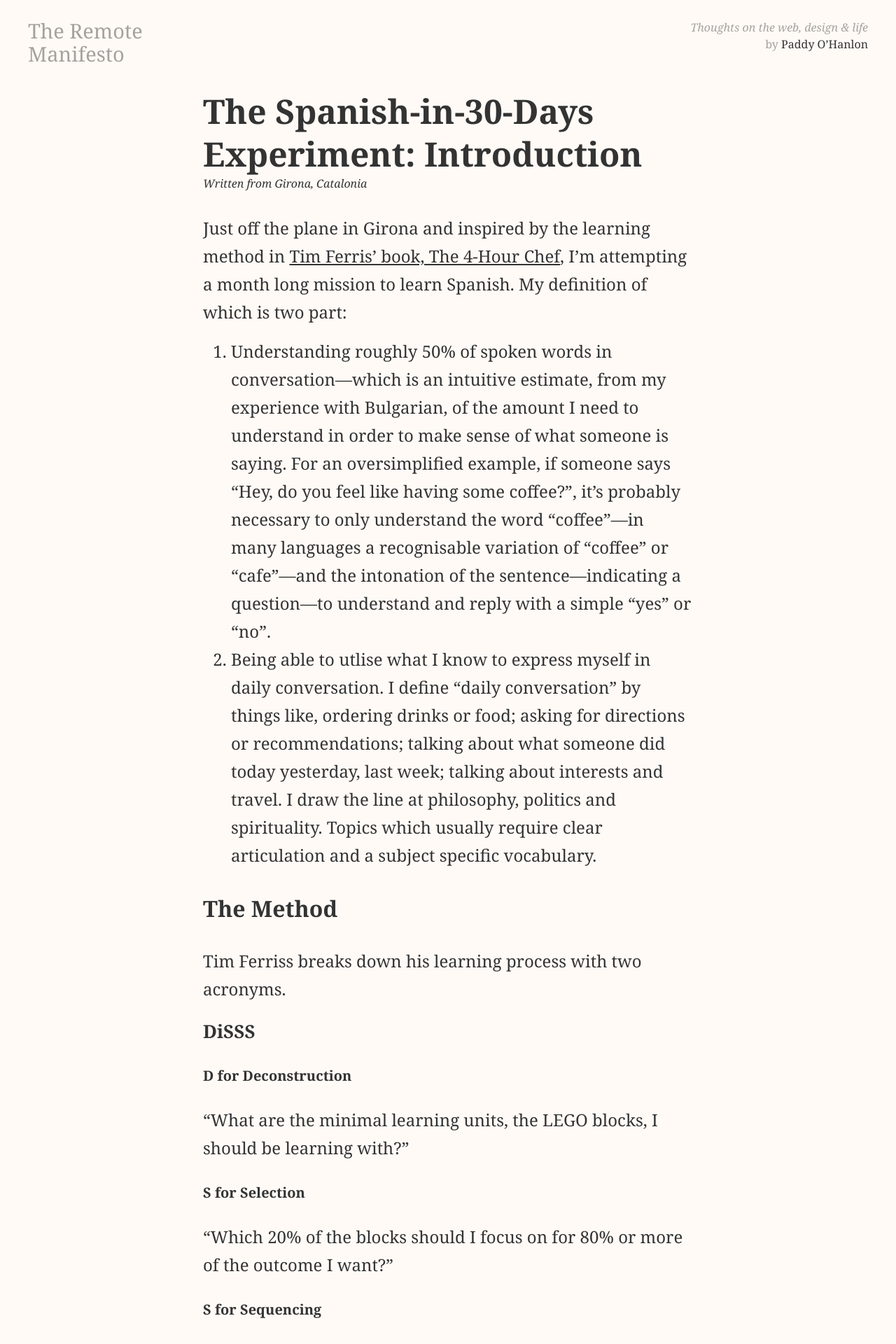
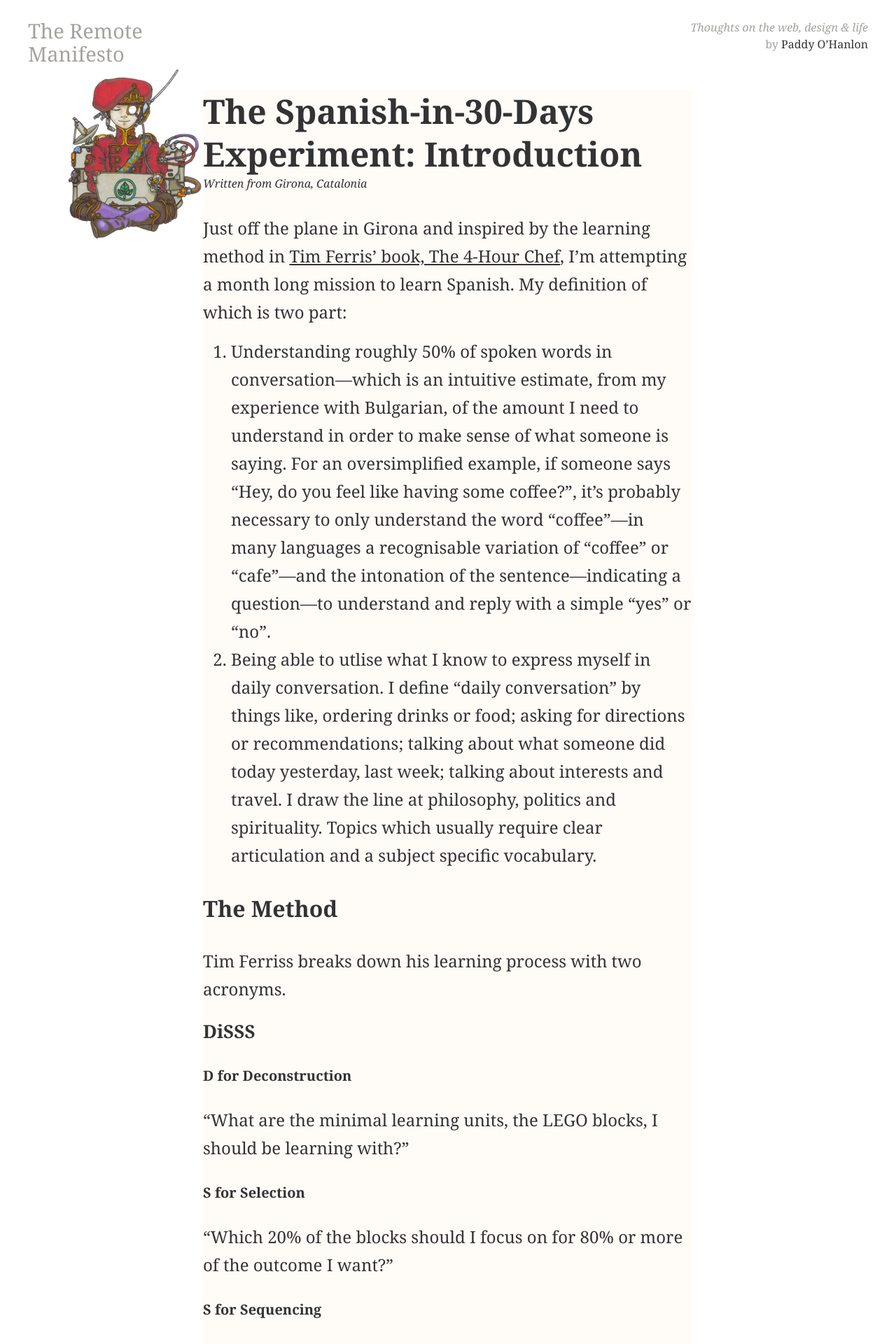
Before and after one commit to paddyohanlon/remote-manifesto, a Jekyll site: the page built from index.html, in a window 1280 px wide. Shown: the top 1920 px of the page at 70% size. Built offline with Jekyll 4.4.1, drawn with Linux system fonts in a browser that asks for light colours; nearby versions of some CDN libraries; Markdown is read by kramdown in place of the engine named in the settings.

```diff
--- a/css/_header.scss
+++ b/css/_header.scss
@@ -1,11 +1,10 @@
 header {
   @include group;
-  padding: prem(27px) prem(20px) 0 prem(20px);
+  padding: prem(27px) prem(20px) prem(238px) prem(20px);
   position: relative;
 
   @media only screen and (min-width: $break-medium) {
-    padding-left: prem(40px);
-    padding-right: prem(40px);
+    padding: prem(27px) prem(40px) 0 prem(40px);;
   }
 
   // <h1> logo
--- a/css/main.css
+++ b/css/main.css
@@ -648,7 +648,7 @@ figcaption {
 
 header {
   zoom: 1;
-  padding: 1.6875rem 1.25rem 0 1.25rem;
+  padding: 1.6875rem 1.25rem 14.875rem 1.25rem;
   position: relative;
 }
 header:before, header:after {
@@ -660,8 +660,7 @@ header:after {
 }
 @media only screen and (min-width: 47.5em) {
   header {
-    padding-left: 2.5rem;
-    padding-right: 2.5rem;
+    padding: 1.6875rem 2.5rem 0 2.5rem;
   }
 }
 header > h1 {
@@ -1213,10 +1212,26 @@ img[src*='http://www.gravatar.com'] {
 }
 
 body {
-  background: #fffaf6;
+  background: url("/assets/communications-officer-by-mark-doherty.png") no-repeat;
+  background-position: center 6.5rem;
   color: #333333;
 }
+@media (min--moz-device-pixel-ratio: 1.3), (-o-min-device-pixel-ratio: 2.6 / 2), (-webkit-min-device-pixel-ratio: 1.3), (min-device-pixel-ratio: 1.3), (min-resolution: 1.3dppx) {
+  body {
+    /* on retina, use image that's scaled by 2 */
+    background: url("/assets/communications-officer-by-mark-doherty@2x.png") no-repeat;
+    background-size: 227px 250px;
+  }
+}
+@media only screen and (min-width: 47.5em) {
+  body {
+    background-position: 4.0625em 5.875em;
+  }
+}
 
+article {
+  background: rgba(255, 250, 246, 0.8);
+}
 article img {
   border-radius: 2px;
   margin: 2.5em 0;
```
Also changed, not shown: css/_helpers.scss (+4 -4 lines), css/main.scss (+10 -1 lines), artwork/Finished Character Image (colour and line).jpg (added), assets/communications-officer-by-mark-doherty.png (added), assets/communications-officer-by-mark-doherty@2x.png (added), 1 other file.
